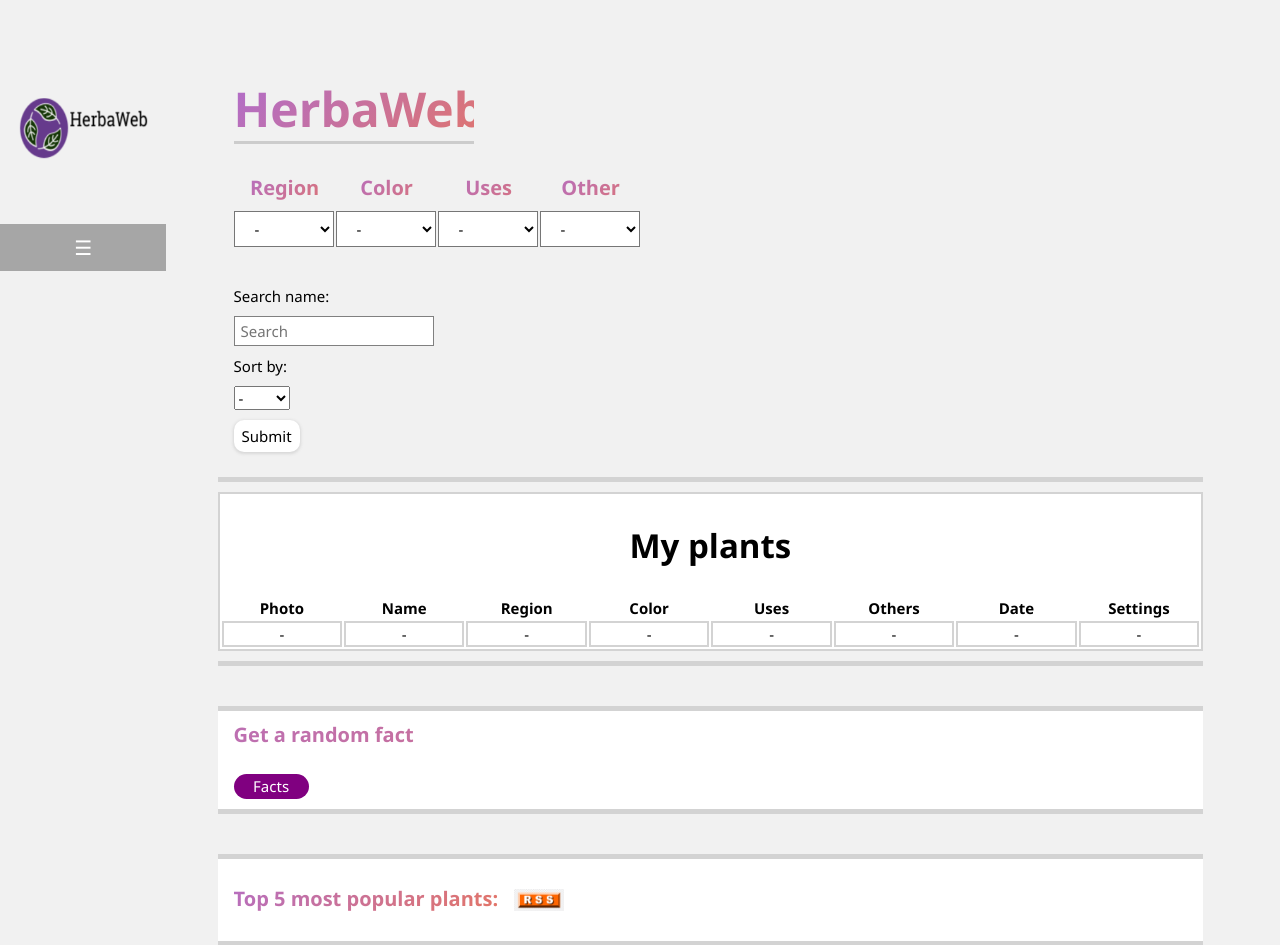
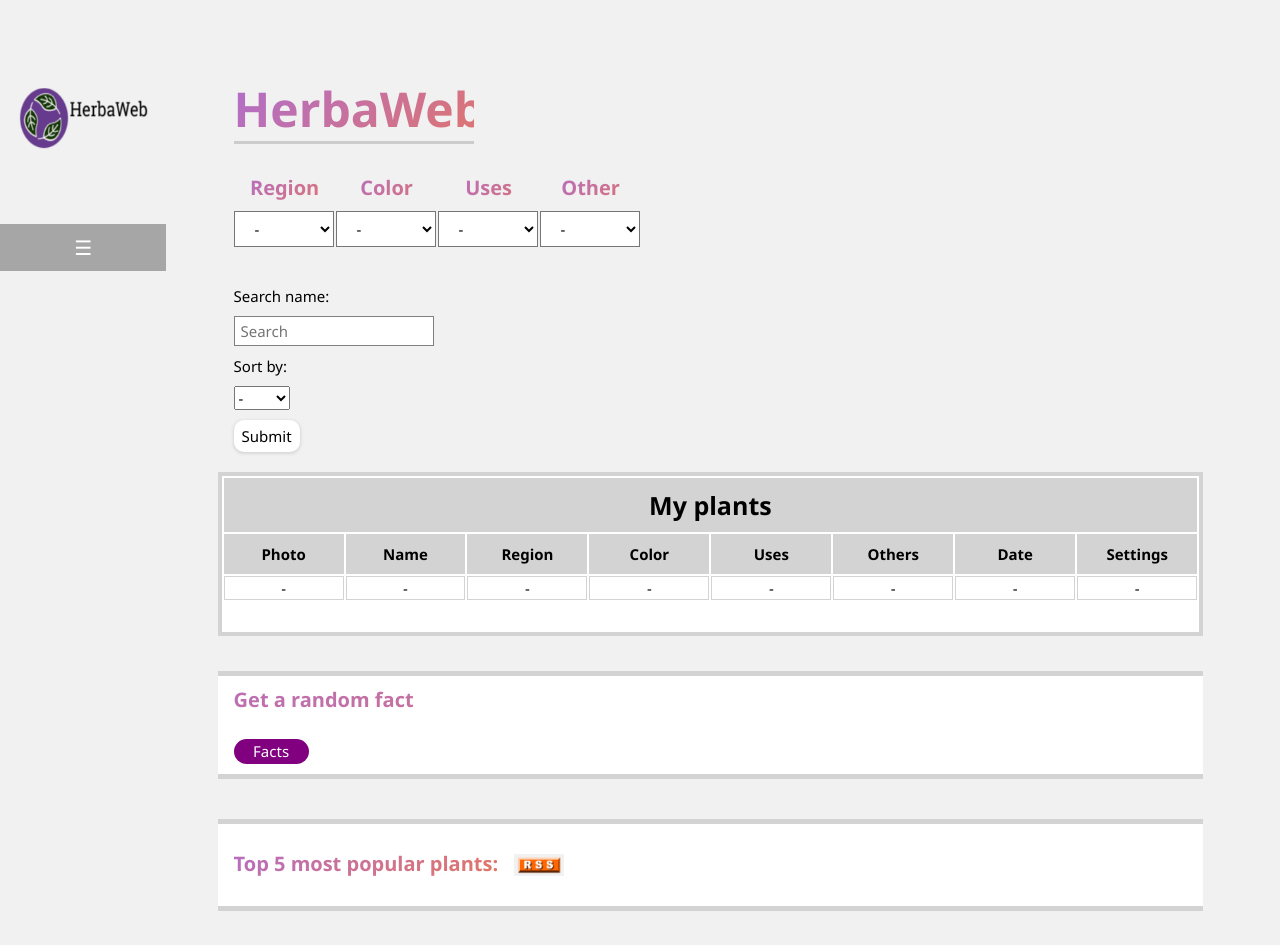
Before and after one commit to paulscutaru/Plant-Web-Organizer, a PHP site: page /home.php in a window 1280 px wide. Shown: the top 945 px of the page. After the commit the page ends 911 px from the top, so only its background shows below. Run offline with PHP 8.4, Linux system fonts and the light colour scheme; the visitor is signed in with stand-in values (Sample User, id 1); data that the repository does not hold is empty.

Commit message:
Style changes

```diff
--- a/home.php
+++ b/home.php
@@ -126,7 +126,7 @@ protected_page();
 
 
 		<!-- Table of plants-->
-		<div class="topbar bottombar scrollable">
+		<div class="scrollable">
 			<table>
 				<tr>
 					<th colspan="8" class="tableTitle">
--- a/style.css
+++ b/style.css
@@ -4,10 +4,6 @@ button,input,select,textarea,optgroup{font:inherit;margin:0}
 
 html{
 	height: 100%;
-}
-
-body{
-	float: left;
 }
 
 h1{
@@ -43,12 +39,6 @@ h4{
 }
 h5{font-size:18px}
 h6{font-size:16px}
-
-hr{
-	border:0;
-	border-top:1px solid #eee;
-	margin:20px 0
-}
 
 img{
 	vertical-align:middle
@@ -125,15 +115,19 @@ a{text-decoration: none;}
 .scrollable table{
 	text-align: center;
 	background: white;
-	border: lightgrey solid 2px;
+	border: lightgrey solid 4px;
 	width: 100%;
+	padding-bottom: 30px;
 }
 .scrollable td{
 	width: 10%;
 	height: 10%;
-	border: lightgrey solid 2px;
+	border: lightgrey solid 1px;
 }
-
+.scrollable th{
+	padding: 10px 0px 10px 0px;
+	background:lightgrey;
+}
 .scrollable img{
 	height: 120px;
 	width: 120px;
@@ -141,8 +135,8 @@ a{text-decoration: none;}
 }
 
 .tableTitle{
-	font-size: 33px;
-	padding: 27px 0px 27px 0px;
+	font-size: 25px;
+	padding: 15px 0px 15px 0px;
 }
 
 .button-addToAlbum,.button-delete{
```
